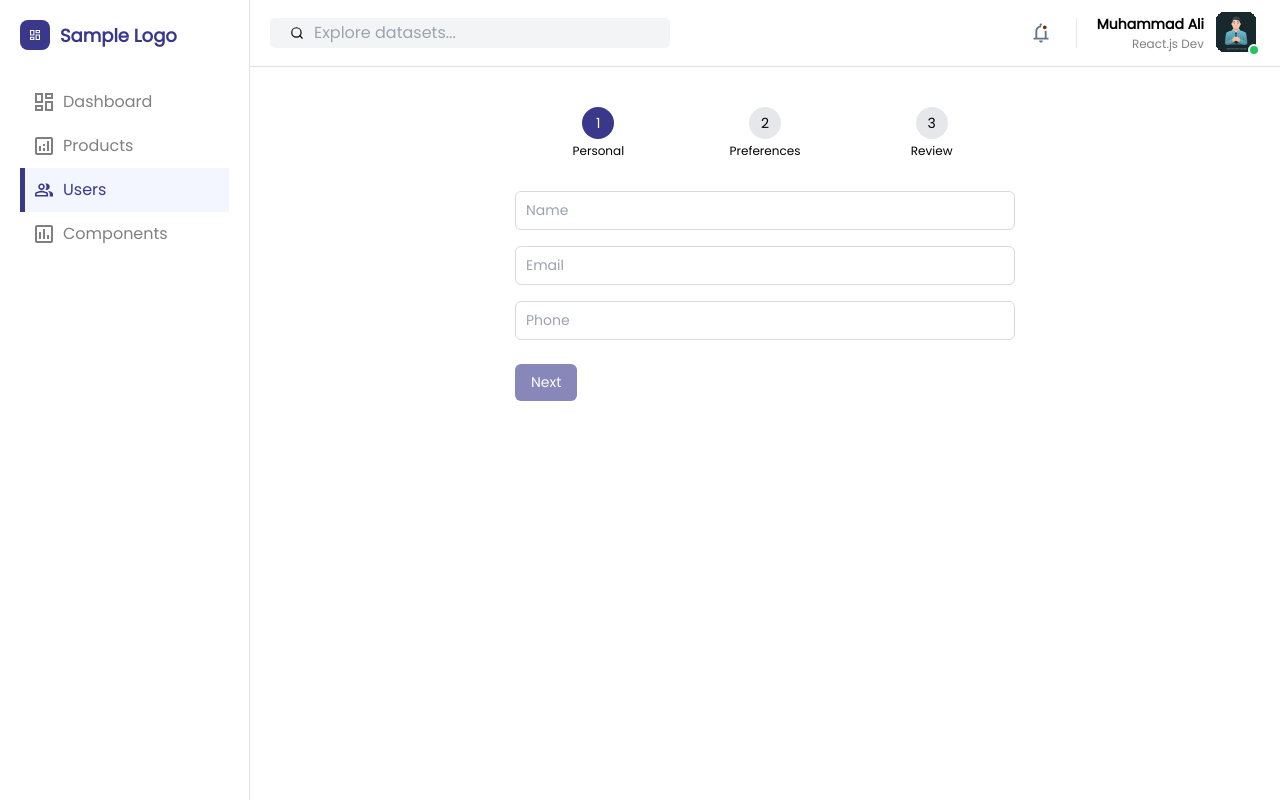
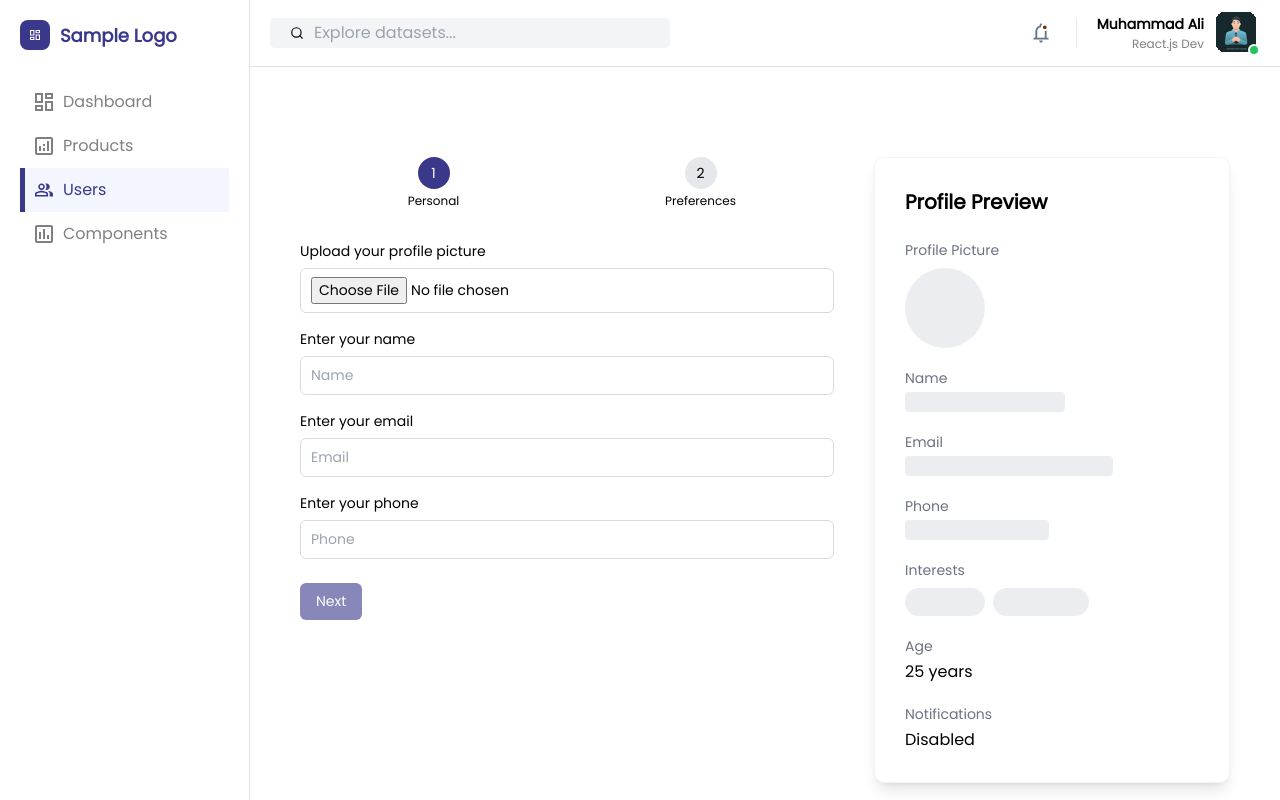
Before and after one commit to alisheeraz007/ahya-assessment, a React (Vite) app: page /users in a window 1280 px wide. Built offline with nearby package versions, Linux system fonts and the light colour scheme; the HTML template or start-up script is replaced by a standard one.

Commit message:
made some modifications in user page and component page

```diff
--- a/src/components/Button.jsx
+++ b/src/components/Button.jsx
@@ -31,6 +31,8 @@ const StyledButton = styled.button`
                 return "background: transparent; border: 1px solid #ccc;";
             case "danger":
                 return "background: #ff4d4f; color: white;";
+            case "warning":
+                return "background: #ff9966; color: white;";
             default:
                 return "background: #3a388b; color: white;";
         }
--- a/src/pages/Components.jsx
+++ b/src/pages/Components.jsx
@@ -55,6 +55,9 @@ function Demo() {
   const [form, setForm] = useState({
     name1: "",
     email1: "",
+    number: "",
+    date: "",
+    file: "",
     name2: "",
     email2: "",
   });
@@ -88,8 +91,13 @@ function Demo() {
   return (
     <div style={{ padding: 40 }}>
 
+      <div>
+
+      <h2 className="text-[24px] mb-[20px] font-bold">Inputs</h2>
+
       <Input
-        label="Name"
+        type="text"
+        label="Text Input"
         placeholder="Enter name"
         value={form.name1}
         onChange={(e) =>
@@ -98,7 +106,8 @@ function Demo() {
       />
 
       <Input
-        label="Email"
+        type="email"
+        label="Email Input"
         placeholder="Enter email"
         value={form.email1}
         onChange={(e) =>
@@ -106,11 +115,49 @@ function Demo() {
         }
       />
 
-      <div style={{ display: "flex", gap: 10, marginTop: 20 }}>
+      <Input
+        type="date"
+        label="Date Input"
+        placeholder="Pick a date"
+        value={form.date}
+        onChange={(e) =>
+          setForm({ ...form, date: e.target.value })
+        }
+      />
+
+      <Input
+        type="number"
+        label="Number Input"
+        placeholder="Enter number"
+        value={form.number}
+        onChange={(e) =>
+          setForm({ ...form, number: e.target.value })
+        }
+      />
+
+      <Input
+        type="file"
+        label="File Input"
+        placeholder="Add a file"
+        value={form.file}
+        onChange={(e) =>
+          setForm({ ...form, file: e.target.value })
+        }
+      />
+
+      </div>
+
+      <div className="mt-[40px]">
+        <h2 className="text-[24px] mb-[20px] font-bold">Modal</h2>
+
         <Button variant="primary" onClick={() => setModalOpen(true)}>
           Open Modal
         </Button>
 
+      </div>
+
+      <div className="mt-[40px] flex gap-[10px] flex-wrap">
+        <h2 className="text-[24px] mb-[20px] font-bold w-full">Toasts</h2>
         <Button
           variant="primary"
           onClick={() => addToast("Success message", "success")}
@@ -131,15 +178,52 @@ function Demo() {
         >
           Error Toast
         </Button>
+
+        <Button
+          variant="warning"
+          onClick={() => addToast("Warning Toast", "warning")}
+        >
+          Warning Toast
+        </Button>
       </div>
 
+      <div className="mt-[40px]">
+        <h2 className="text-[24px] mb-[20px] font-bold w-full">Buttons</h2>
       <div style={{ display: "flex", gap: 10, marginTop: 20 }}>
-
         <Button
           variant="primary"
           size="sm"
         >
           SM Primary
+        </Button>
+
+        <Button
+          variant="primary"
+          size="md"
+        >
+          MD Primary
+        </Button>
+
+        <Button
+          variant="primary"
+          size="lg"
+        >
+          LG Primary
+        </Button>
+
+        <Button
+          variant="primary"
+        >
+          Default Primary
+        </Button>
+      </div>
+
+      <div style={{ display: "flex", gap: 10, marginTop: 20 }}>
+        <Button
+          variant="secondary"
+          size="sm"
+        >
+          SM Secondary
         </Button>
 
         <Button
@@ -150,17 +234,105 @@ function Demo() {
         </Button>
 
         <Button
+          variant="secondary"
+          size="lg"
+        >
+          LG Secondary
+        </Button>
+
+        <Button
+          variant="secondary"
+        >
+          Default Secondary
+        </Button>
+      </div>
+
+      <div style={{ display: "flex", gap: 10, marginTop: 20 }}>
+        <Button
+          variant="danger"
+          size="sm"
+        >
+          SM Danger
+        </Button>
+
+        <Button
+          variant="danger"
+          size="md"
+        >
+          MD Danger
+        </Button>
+
+        <Button
           variant="danger"
           size="lg"
         >
           LG Danger
         </Button>
 
-         <Button
+        <Button
+          variant="danger"
+        >
+          Default Danger
+        </Button>
+      </div>
+
+      <div style={{ display: "flex", gap: 10, marginTop: 20 }}>
+        <Button
+          variant="outline"
+          size="sm"
+        >
+          SM Outline
+        </Button>
+
+        <Button
+          variant="outline"
+          size="md"
+        >
+          MD Outline
+        </Button>
+
+        <Button
+          variant="outline"
+          size="lg"
+        >
+          LG Outline
+        </Button>
+
+        <Button
           variant="outline"
         >
-          default outline
+          Default Outline
         </Button>
+      </div>
+
+      <div style={{ display: "flex", gap: 10, marginTop: 20 }}>
+        <Button
+          variant="warning"
+          size="sm"
+        >
+          SM Warning
+        </Button>
+
+        <Button
+          variant="warning"
+          size="md"
+        >
+          MD Warning
+        </Button>
+
+        <Button
+          variant="warning"
+          size="lg"
+        >
+          LG Warning
+        </Button>
+
+        <Button
+          variant="warning"
+        >
+          Default Warning
+        </Button>
+      </div>
       </div>
 
     <ModalMain modalOpen={modalOpen} setModalOpen={setModalOpen} loading={loading} handleSubmit={handleSubmit} form={form} errors={errors} setForm={setForm} />
--- a/src/pages/Users.jsx
+++ b/src/pages/Users.jsx
@@ -46,7 +46,7 @@ function Slider({ value, onChange }) {
 
 
 function Stepper({ current }) {
-  const steps = ["Personal", "Preferences", "Review"];
+  const steps = ["Personal", "Preferences"];
 
   return (
     <div className="flex items-center justify-between mb-8">
@@ -97,6 +97,8 @@ export default function Users() {
       if (!value) error = "Phone is required";
       else if (!/^\d{10,15}$/.test(value)) error = "Invalid phone";
     }
+
+    if (name === "file" && !value) error = "Upload your profile picture";
 
     setErrors((prev) => ({ ...prev, [name]: error }));
     return !error;
@@ -149,12 +151,26 @@ export default function Users() {
   }
 
   return (
-    <div className="max-w-[500px] mx-auto mt-10">
+    <div className="mx-auto mt-10 p-[50px]">
+
+    <div className="flex gap-10">
+      <div className={`w-[60%] ${current === 2 ? "hidden" : "visible"}`}>
       <Stepper current={current} />
 
       {current === 0 && (
         <>
+          <Input
+            label="Upload your profile picture"
+            type="file"
+            placeholder="File"
+            onChange={(e) => handleChange("file", e.target.files[0])}
+            onBlur={(e) => validateField("file", e.target.files[0])}
+            error={errors.file}
+          />
+
            <Input
+            label="Enter your name"
+            type="text"
             placeholder="Name"
             value={form.name}
             onChange={(e) => handleChange("name", e.target.value)}
@@ -163,6 +179,8 @@ export default function Users() {
           />
 
           <Input
+            label="Enter your email"
+            type="email"
             placeholder="Email"
             value={form.email}
             onChange={(e) => handleChange("email", e.target.value)}
@@ -171,12 +189,15 @@ export default function Users() {
           />
 
           <Input
+            label="Enter your phone"
+            type="number"
             placeholder="Phone"
             value={form.phone}
             onChange={(e) => handleChange("phone", e.target.value)}
             onBlur={(e) => validateField("phone", e.target.value)}
             error={errors.phone}
           />
+
         </>
       )}
 
@@ -262,13 +283,129 @@ export default function Users() {
             Next
           </Button>
         )}
+      </div>
+      </div>
 
-        {current === 2 && (
-          <Button onClick={handleSubmit} loading={isLoading}>
-            Submit
-          </Button>
-        )}
+      <div className={`w-[40%] ${current === 2 ? "mx-auto" : ""}`}>
+        <div className="bg-white shadow-lg rounded-[10px] p-[30px] border border-gray-100">
+
+        <h3 className="text-xl font-semibold mb-6">
+          Profile Preview
+        </h3>
+
+        <div className="space-y-5">
+
+          <div>
+            <p className="text-sm text-gray-500 mb-2">
+              Profile Picture
+            </p>
+
+            {form.file ? (
+              <img
+                src={URL.createObjectURL(form.file)}
+                alt="Profile"
+                className="w-20 h-20 rounded-full object-cover border"
+              />
+            ) : (
+              <div className="w-20 h-20 rounded-full bg-gray-200 animate-pulse" />
+            )}
+          </div>
+
+          <div>
+            <p className="text-sm text-gray-500 mb-1">Name</p>
+            {form.name ? (
+              <p className="font-medium text-gray-900">
+                {form.name}
+              </p>
+            ) : (
+              <div className="h-5 w-40 bg-gray-200 rounded animate-pulse" />
+            )}
+          </div>
+
+          <div>
+            <p className="text-sm text-gray-500 mb-1">Email</p>
+            {form.email ? (
+              <p className="font-medium text-gray-900">
+                {form.email}
+              </p>
+            ) : (
+              <div className="h-5 w-52 bg-gray-200 rounded animate-pulse" />
+            )}
+          </div>
+
+          <div>
+            <p className="text-sm text-gray-500 mb-1">Phone</p>
+            {form.phone ? (
+            <p className="font-medium text-gray-900">
+              {form.phone}
+            </p>
+            ) : (
+              <div className="h-5 w-36 bg-gray-200 rounded animate-pulse" />
+            )}
+          </div>
+
+          <div>
+            <p className="text-sm text-gray-500 mb-2">
+              Interests
+            </p>
+
+            {form.tags?.length > 0 ? (
+              <div className="flex flex-wrap gap-2">
+                {form.tags.map((tag) => (
+                  <span
+                    key={tag}
+                    className="px-3 py-1 bg-gray-100 rounded-full text-sm"
+                  >
+                    {tag}
+                  </span>
+                ))}
+              </div>
+            ) : (
+              <div className="flex gap-2">
+                <div className="h-7 w-20 bg-gray-200 rounded-full animate-pulse" />
+                <div className="h-7 w-24 bg-gray-200 rounded-full animate-pulse" />
+              </div>
+            )}
+          </div>
+
+          <div>
+            <p className="text-sm text-gray-500 mb-1">
+              Age
+            </p>
+
+            {form.range ? (
+              <p className="font-medium">
+                {form.range[1]} years
+              </p>
+            ) : (
+              <div className="h-5 w-24 bg-gray-200 rounded animate-pulse" />
+            )}
+          </div>
+
+          <div>
+            <p className="text-sm text-gray-500 mb-1">
+              Notifications
+            </p>
+
+            {typeof form.notifications === "boolean" ? (
+              <p className="font-medium">
+                {form.notifications ? "Enabled" : "Disabled"}
+              </p>
+            ) : (
+              <div className="h-5 w-24 bg-gray-200 rounded animate-pulse" />
+            )}
+          </div>
+
+          {current === 2 && (
+              <Button onClick={handleSubmit} loading={isLoading}>
+                Submit
+              </Button>
+            )}
+
+        </div>
       </div>
+    </div>
+    </div>
     </div>
   );
 }
```
